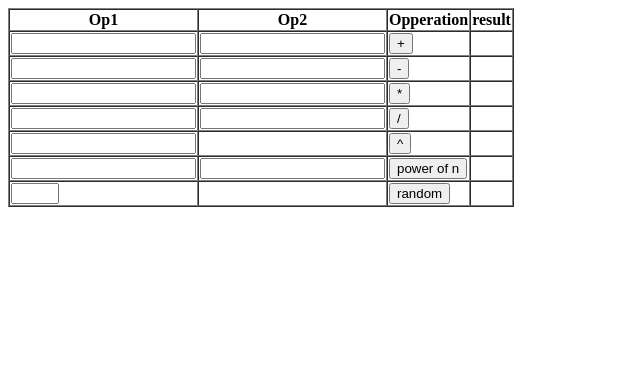
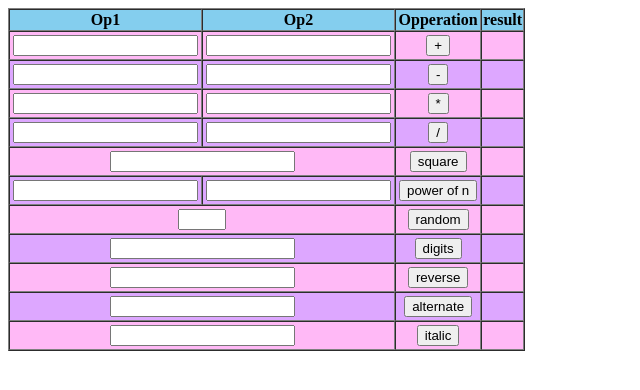
Before and after one commit to ubaid1900/JavascriptProject_Begin, a plain HTML site: page index.html in a window 1280 px wide. Shown: the whole page, without its empty margins (0-640 px from the left). Drawn offline with Linux system fonts and the light colour scheme.

Commit message:
some more cool stuff

```diff
--- a/index.html
+++ b/index.html
@@ -6,6 +6,7 @@
     <meta name="viewport" content="width=device-width, initial-scale=1.0">
     <title>Document</title>
     <script src="index.js"></script>
+    <link rel="stylesheet" href="style.css">
 </head>
 
 <body>
@@ -41,9 +42,8 @@
             <td id="divide_result"></td>
         </tr>
         <tr>
-            <td><input id="square_op1"type="number"></td>
-            <td></td>
-            <td><input type="button" value="^" onclick="square()"></td>
+            <td colspan="2"><input id="square_op1"type="number"></td>
+            <td><input type="button" value="square" onclick="square()"></td>
             <td id="square_result"></td>
         </tr>
         <tr>
@@ -52,14 +52,37 @@
             <td><input type="button" value="power of n" onclick="powern()"></td>
             <td id="powern_result"></td>
         </tr>
-
         <tr>
-            <td><input id="random_op1" type="number" min="1" max="6" ></td>
-            <td></td>
+            <td colspan="2"><input id="random_op1" type="number" min="1" max="6" ></td>
             <td><input type="button" value="random" onclick="random()"></td>
             <td id="random_result"></td>
         </tr>
+        <tr>
+            <td colspan="2"><input type="number" id="digits_op1"></td>
+            <td><input type="button" value="digits" onclick="digits()"></td>
+            <td id="digits_result"></td>
+        </tr>
+        <tr>
+            <td colspan="2"><input type="text" id="reverse_op1"></td>
+            <td><input type="button" value="reverse" onclick="reverse()"></td>
+            <td id="reverse_result"></td>
+        </tr>
+        <tr>
+            <td colspan="2"><input type="text" id="alternate_op1"></td>
+            <td><input type="button" value="alternate" onclick="alternate()"></td>
+            <td id="alternate_result"></td>
+        </tr>
+        <tr>
+            <td colspan="2"><input type="text" id="italic_op1"></td>
+            <td><input type="button" value="italic" onclick="italic()"></td>
+            <td id="italic_result"></td>
+        </tr>
+
+
     </table>
+
+
+
 </body>
 
 </html>
--- a/index.js
+++ b/index.js
@@ -6,7 +6,6 @@ function add() {
     var res = document.getElementById("add_result");
     res.innerText = result;
 }
-
 function subtract() {
     var op1 = document.getElementById("subtract_op1").value;
     var op2 = document.getElementById("subtract_op2").value;
@@ -14,7 +13,6 @@ function subtract() {
     var res = document.getElementById("subtract_result");
     res.innerText = result;
 }
-
 function multiply() {
     var op1 = document.getElementById("multiply_op1").value;
     var op2 = document.getElementById("multiply_op2").value;
@@ -22,7 +20,6 @@ function multiply() {
     var res = document.getElementById("multiply_result");
     res.innerText = result;
 }
-
 function divide() {
     var op1 = document.getElementById("divide_op1").value;
     var op2 = document.getElementById("divide_op2").value;
@@ -30,7 +27,6 @@ function divide() {
     var res = document.getElementById("divide_result");
     res.innerText = result;
 }
-
 function square() {
     var op1 = document.getElementById("square_op1").value;
     var op1 = document.getElementById("square_op1").value;
@@ -50,21 +46,59 @@ function powern() {
 function random() {
     var op1 = document.getElementById("random_op1").value;
     // 1. generate random
-    var r = Math.random()
+    var r = Math.random();
     // 2. figure out the multiplier
-    var m = Math.pow(10,op1(Number))
+    var m = Math.pow(10, Number(op1));
     // 3. 1. * 2
-    var Number = r * m;
+    var number = r * m;
     // 4. ceil up 3.
-    var result = Math.ceil(Number);
+    var result = Math.ceil(number);
     var res = document.getElementById("random_result");
     res.innerText = result;
-
+}
+function digits() {
+    var op1 = document.getElementById("digits_op1").value;
+    // 1. convert input to number
+    var actualNumber = Number(op1);
+    // 2. floor the number
+    var floored = Math.floor(actualNumber);
+    // 3. convert back to string
+    var stringedNumber = String(floored);
+    // 4. get length of string
+    var length = stringedNumber.length;
+    var res = document.getElementById("digits_result");
+    res.innerText = length;
+}
+function reverse() {
+    var op1 = document.getElementById("reverse_op1").value;
+    var result = '';
+    for (let j = op1.length - 1; j >= 0; j = j - 1) {
+        const element = op1[j];
+        result = result.concat(element);
+        // result = result + element;
+    }
+    var res = document.getElementById("reverse_result");
+    res.innerText = result;
 }
 
-// console.log('hmm');
-// console.warn('hmm');
-// console.error('hmm');
-
-// getElementById // camel casing
-// GetElementById // pascal casing
+function alternate() {
+    var op1 = document.getElementById("alternate_op1").value;
+    var result = '';
+    for (let j = 0; j < op1.length; j = j + 1) {
+        const element = op1[j];
+        if (j % 2 == 0) {
+            result = result.concat(element.toLowerCase());
+        }
+        else {
+            result = result.concat(element.toUpperCase());
+        }
+        // result = result + element;
+    }
+    var res = document.getElementById("alternate_result");
+    res.innerText = result;
+}
+function italic() {
+    var op1 = document.getElementById("italic_op1").value;
+    var res = document.getElementById("italic_result");
+    res.innerHTML = "<strong><i>" + op1 + "</i></strong>";
+}
--- /dev/null
+++ b/style.css
@@ -0,0 +1,16 @@
+tr:nth-child(odd) {
+  background: rgb(221, 167, 255);
+}
+tr:nth-child(even) {
+  background :#ffb9f6
+}
+td {
+  padding: 3px;
+  text-align: center;
+}
+
+th {
+  background-color: rgb(132, 206, 238);
+  color: rgb(0, 0, 0);
+  text-align: center;
+}
```
